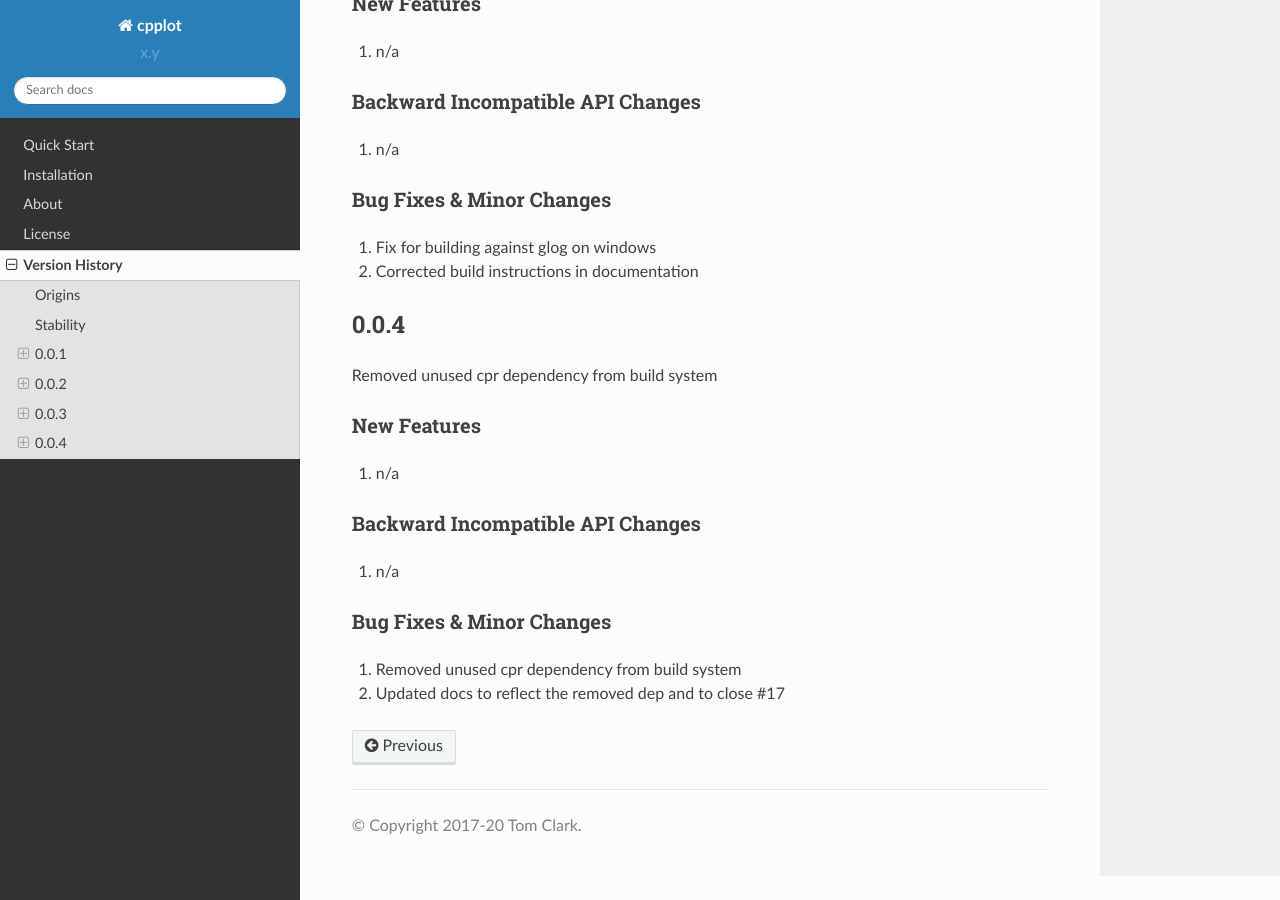
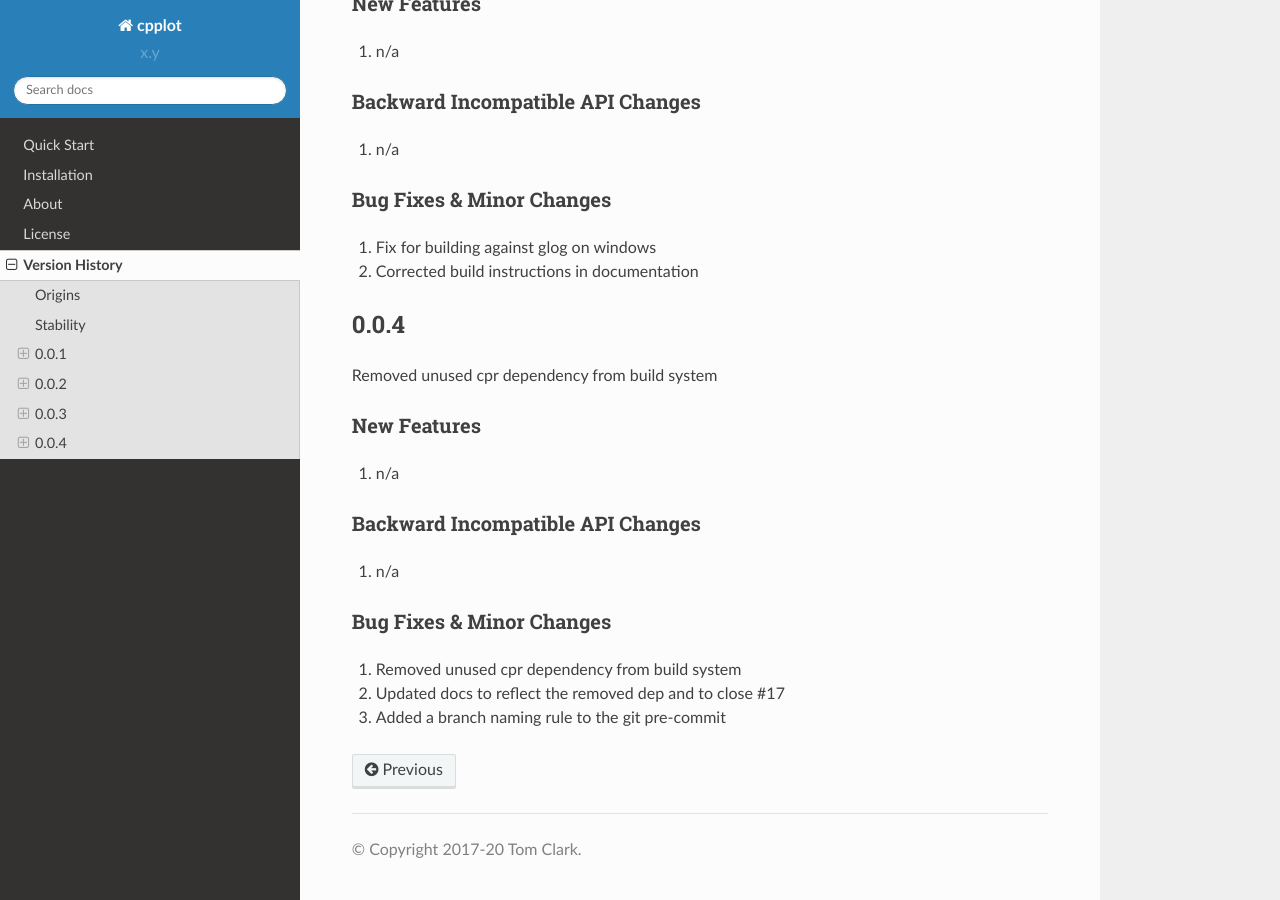
Before and after one commit to thclark/cpplot, a Sphinx documentation site: the page built from docs/source/version_history.rst, in a window 1280 px wide and 900 px high, scrolled down 1878 px. Built offline with Sphinx 7.4.7 and the Read the Docs theme 2.0.0, drawn with Linux system fonts in a browser that asks for light colours; pages that are not in the unit, such as notebooks, are missing from menus.

Commit message:
DOC Updated version history

```diff
--- a/docs/source/version_history.rst
+++ b/docs/source/version_history.rst
@@ -118,3 +118,4 @@ Bug Fixes & Minor Changes
 -------------------------
 #. Removed unused cpr dependency from build system
 #. Updated docs to reflect the removed dep and to close #17
+#. Added a branch naming rule to the git pre-commit
```
